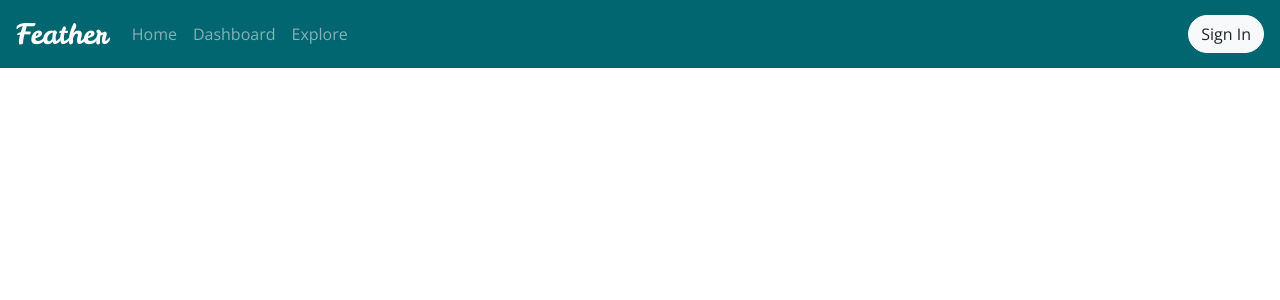
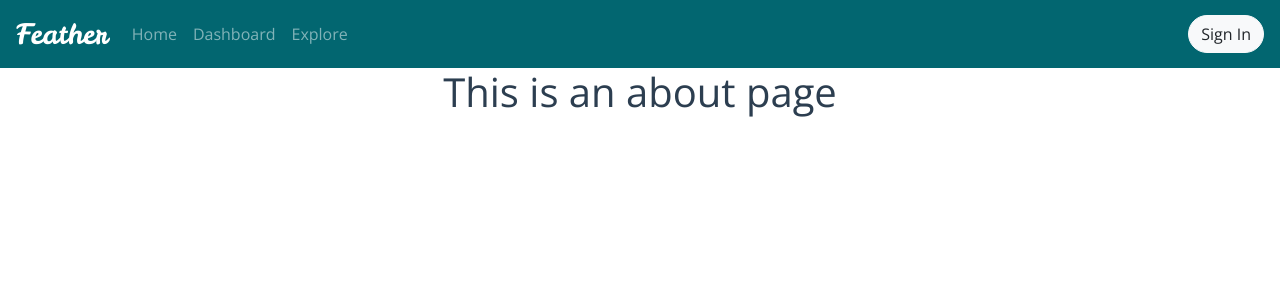
Before and after one commit to jesipr/FeatherFE, a Vue app: page /signup in a window 1280 px wide. Shown: the top 300 px of the page. Built offline with nearby package versions, Linux system fonts and the light colour scheme; what vue-particles would draw is missing.

Commit message:
Added SignUp pages component

```diff
--- a/src/router.js
+++ b/src/router.js
@@ -26,5 +26,10 @@ export default new Router({
       name: 'explore',
       component: () => import(/* webpackChunkName: "about" */ './views/Explore.vue'),
     },
+    {
+      path: '/signup',
+      name: 'signup',
+      component: () => import(/* webpackChunkName: "about" */ './views/SignUp.vue'),
+    },
   ],
 });
--- a/src/views/SignUp.vue
+++ b/src/views/SignUp.vue
@@ -1,5 +1,5 @@
 <template>
-  <div class="dashboard">
+  <div class="signup">
     <h1>This is an about page</h1>
   </div>
 </template>
```
